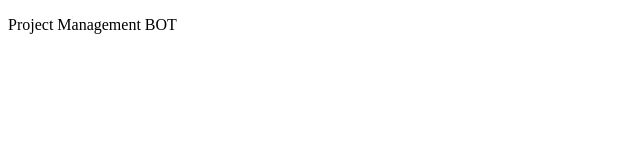
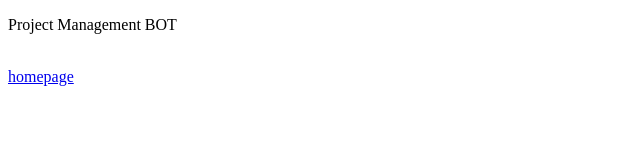
Before and after one commit to dsmarco/6994593, a plain HTML site: page pjmbot.html in a window 1280 px wide. Shown: the full height of the page, 0-640 px from the left. Drawn offline with Linux system fonts and the light colour scheme.

Commit message:
Update pjmbot.html

```diff
--- a/pjmbot.html
+++ b/pjmbot.html
@@ -11,6 +11,12 @@
 <!-- END LivePerson Monitor. -->
    </HEAD>
    <BODY>
-      <P>Project Management BOT
+      <P>Project Management BOT<br><br>
+
+               <P><a href="https://dsmarco.github.io/6994593/index.html">homepage</a>
+
+
+
+
    </BODY>
 </HTML>
```
